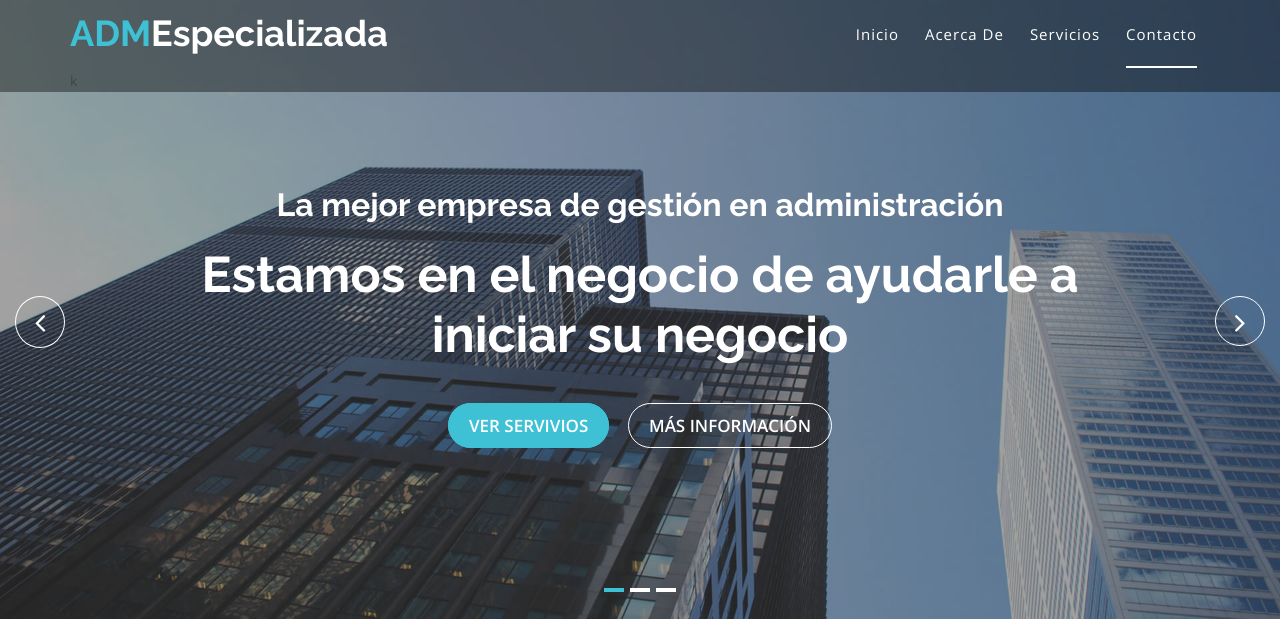
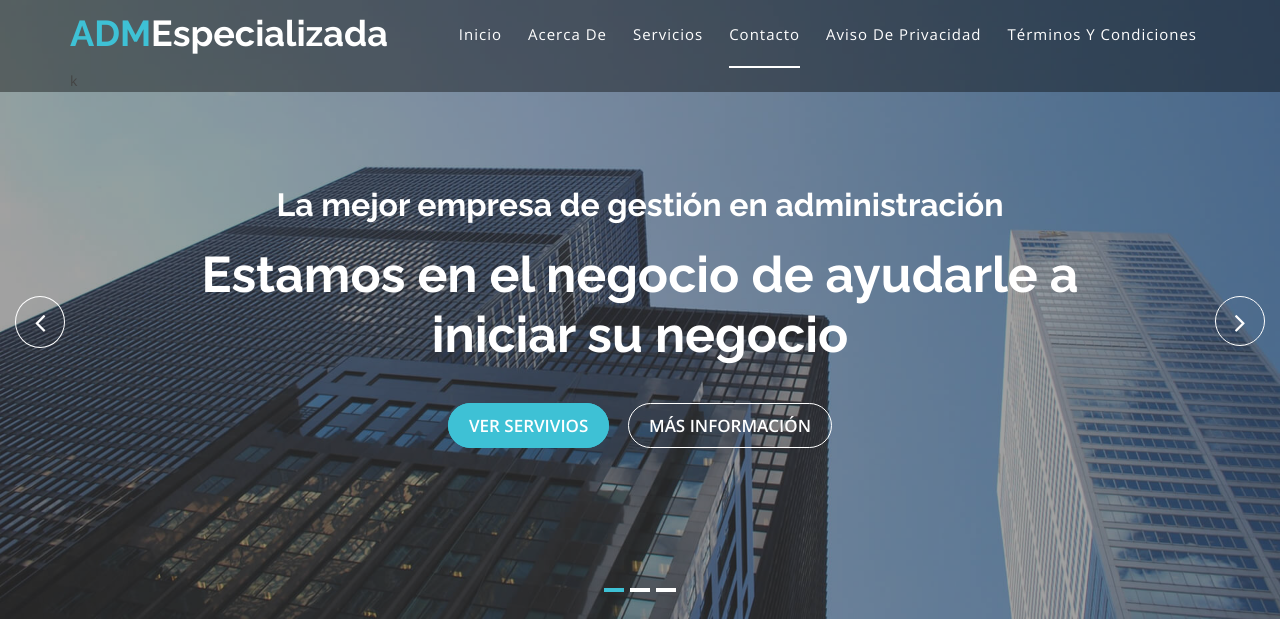
Before and after one commit to JuanPablo-Hack/ADMEspecializados, a PHP site: page / in a window 1280 px wide. Shown: the top 619 px of the page. Run offline with PHP 8.4, Linux system fonts and the light colour scheme.

Commit message:
Subiendo documentos necesarios

```diff
--- a/static/header.php
+++ b/static/header.php
@@ -29,6 +29,12 @@
                   <li>
                     <a class="page-scroll" href="#contact">Contacto</a>
                   </li>
+                  <li>
+                    <a class="page-scroll" download href="assets/docs/Aviso de privacidad ADM.pdf">Aviso de privacidad</a>
+                  </li>
+                  <li>
+                    <a class="page-scroll" download href="assets/docs/Términos y condiciones ADM.pdf">Términos y condiciones</a>
+                  </li>
                 </ul>
               </div>
             </nav>
```
Also changed, not shown: 2 other files.
